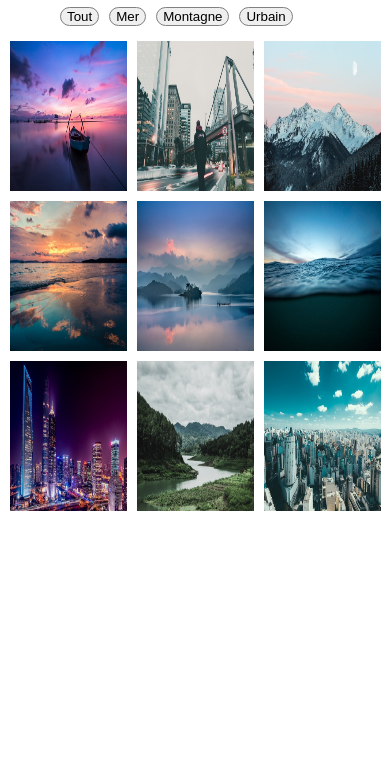
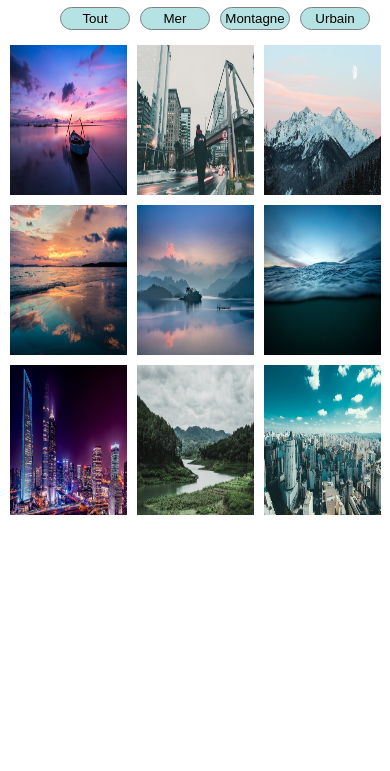
Before and after one commit to Jessica130883/ma-galerie, a plain HTML site: page index.html in a window 390 px wide. Shown: the part 73-844 px from the top of the page. Drawn offline with Linux system fonts and the light colour scheme.

Commit message:
Modification taille des button en format mobile et desktop, de la couleur et aussi pour le titre

```diff
--- a/Stylesheet.css
+++ b/Stylesheet.css
@@ -7,6 +7,7 @@ html, body {
     display: flex;
     gap: 10px;
     margin-left: 60px;
+
 }
 #filters button{
     margin-bottom: 10px;
@@ -33,6 +34,7 @@ html, body {
 }
 .title-gallery {
     text-align: center;
+    color: rgb(181, 226, 226);;
 }
 
 
@@ -44,10 +46,22 @@ html, body {
     #filters {
         text-align: center;
     }
+    .filter-btn {
+        width: 70px;
+        padding: 3px;
+        background-color: rgb(181, 226, 226);
+
+    }
 }
 @media screen and (min-width: 649px){
     .picture{
         height: 400px;
         width: 1000px;
     }
+    .filter-btn {
+        width: 75px;
+        padding: 3px;
+        background-color: rgb(181, 226, 226);
+
+    }
 }
--- a/index.html
+++ b/index.html
@@ -10,10 +10,10 @@
     <h1 class="title-gallery">Ma Galerie Voyages</h1>
 
     <section id="filters">
-        <button id="all">Tout</button>
-        <button id="sea">Mer</button>
-        <button id="mountain">Montagne</button>
-        <button id="urban">Urbain</button>
+        <button class="filter-btn" id="all">Tout</button>
+        <button class="filter-btn" id="sea">Mer</button>
+        <button class="filter-btn" id="mountain">Montagne</button>
+        <button class="filter-btn" id="urban">Urbain</button>
     </section>
 
     <section id="gallery">
```
